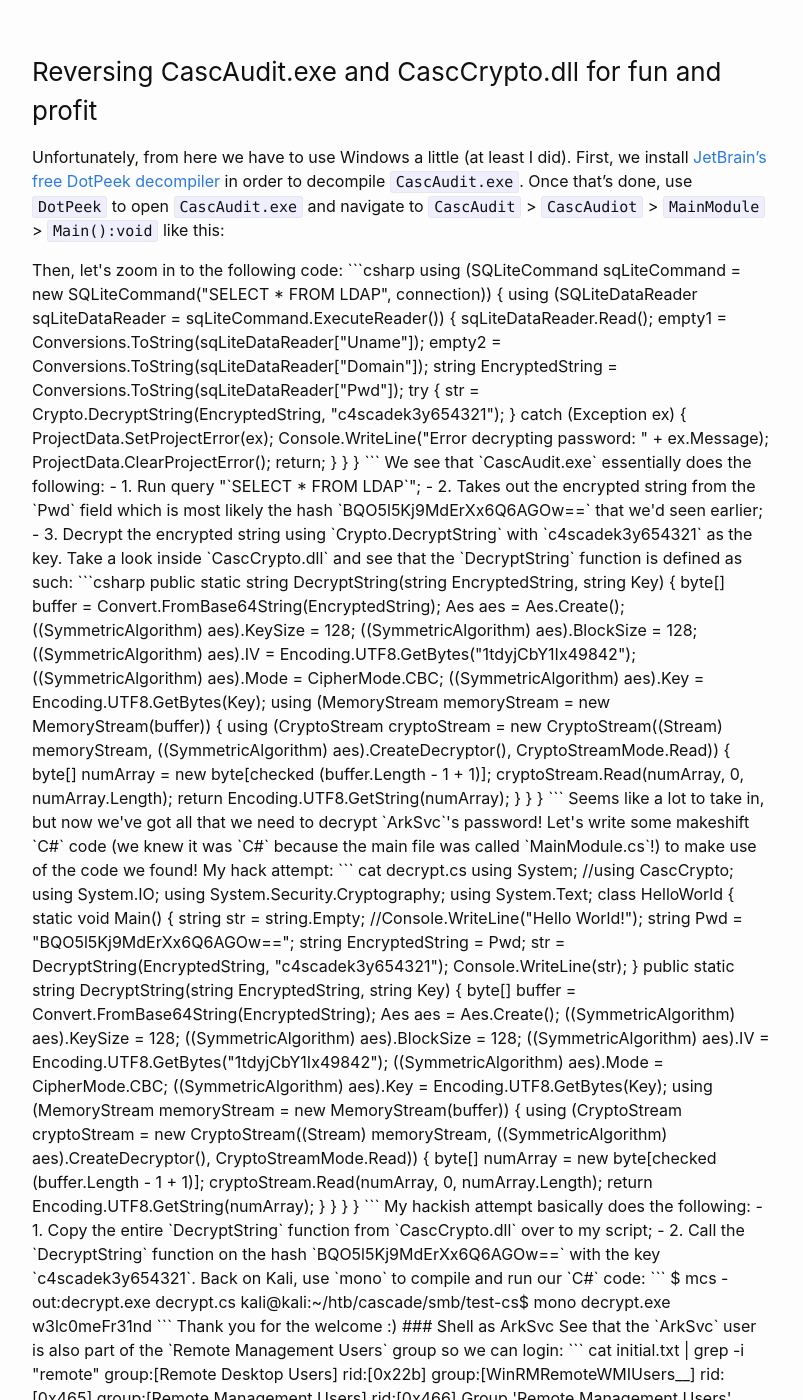
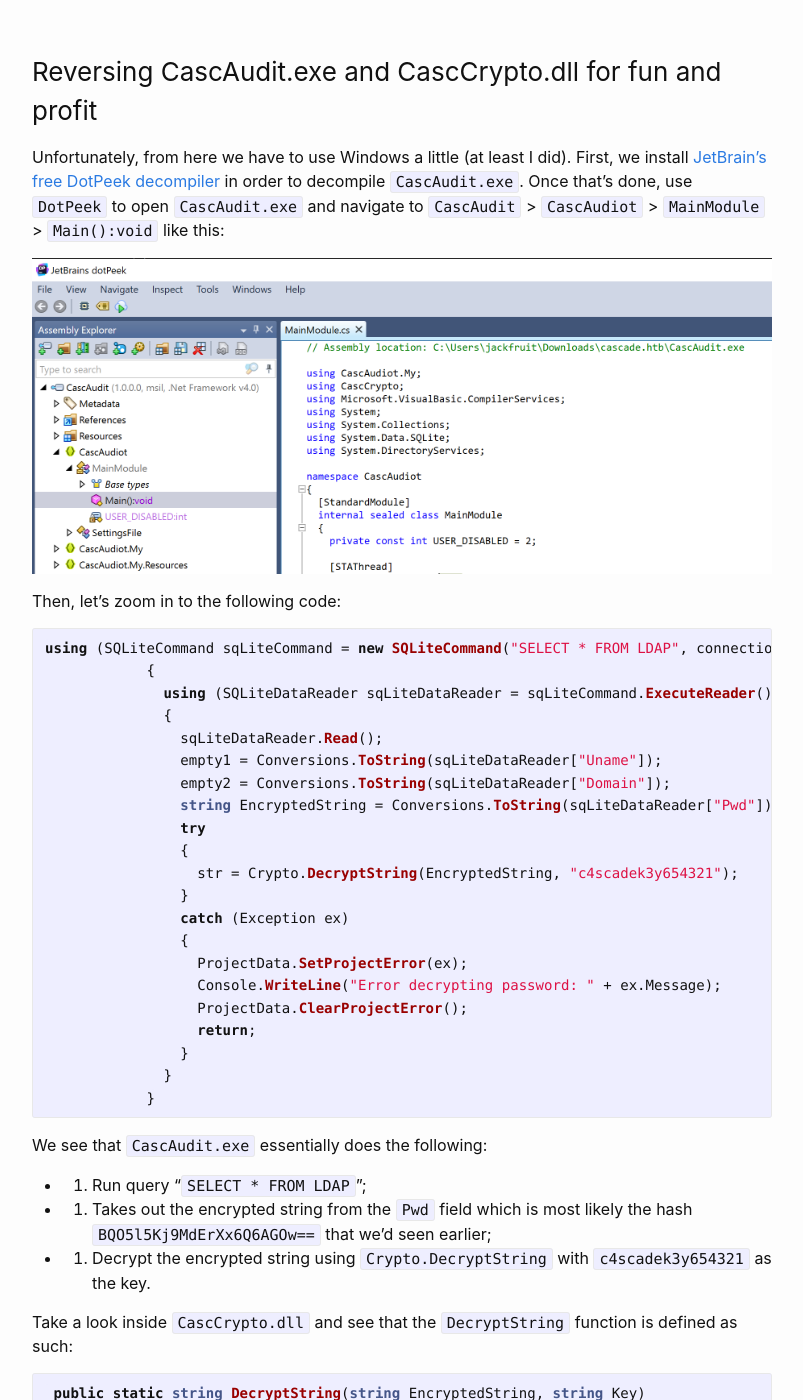
Before and after one commit to ongyuann/ongyuann.github.io, a Jekyll site: the page built from _posts/2020-07-26-htb-cascade.md, in a window 1280 px wide and 1400 px high, scrolled down 10088 px. Shown: the whole window, without its empty margins (238-1041 px from the left). Built offline with Jekyll 4.4.1, drawn with Linux system fonts in a browser that asks for light colours; some of the changed text lies outside the part shown.

Commit message:
Update 2020-07-26-htb-cascade.md

````diff
--- a/_posts/2020-07-26-htb-cascade.md
+++ b/_posts/2020-07-26-htb-cascade.md
@@ -390,7 +390,7 @@
 ### Reversing CascAudit.exe and CascCrypto.dll for fun and profit
 Unfortunately, from here we have to use Windows a little (at least I did). First, we install [JetBrain's free DotPeek decompiler](https://www.jetbrains.com/decompiler/) in order to decompile `CascAudit.exe`. Once that's done, use `DotPeek` to open `CascAudit.exe` and navigate to `CascAudit` > `CascAudiot` > `MainModule` > `Main():void` like this:
 
-<insert image>
+<img src="https://raw.githubusercontent.com/ongyuann/ongyuann.github.io/master/images/2020-07-26-cascade-code.png" alt="inconvenient but cool" class="inline"/>
 
 Then, let's zoom in to the following code:
 ```csharp
````
